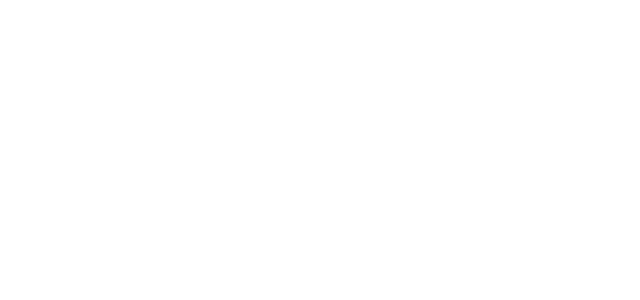
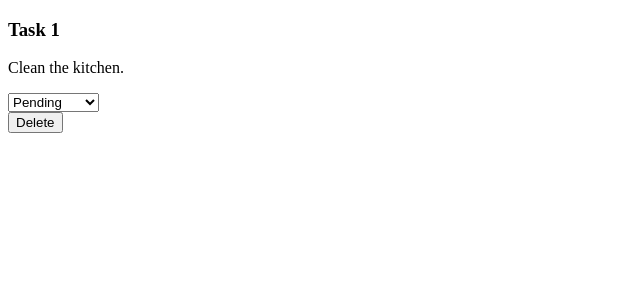
Before and after one commit to ScriptMang/lab9.3, a React (Vite) app: page / in a window 1280 px wide. Shown: the top 300 px of the page, without its empty margins (0-640 px from the left). Built offline with nearby package versions, Linux system fonts and the light colour scheme.

Commit message:
Add task-item component wip

```diff
--- a/src/App.tsx
+++ b/src/App.tsx
@@ -1,4 +1,9 @@
-// import { useState } from 'react'
+import type {TaskStatus} from './types/index.ts'
+import type {Task} from './types/index.ts'
+import type {TaskItemProps} from './types/index.ts'
+import  TaskItem from './components/TaskItem'
+
+import {useState} from 'react'
 import './App.css'
 
 // 1. Component Implementation:
@@ -24,10 +29,31 @@
 //  Implement proper event handling.
 
 
+
+
+
 function App() {
+  const [taskData, setTaskData] = useState<Task | null>({
+        id: "001",
+        title: "Task 1",
+        description: "Clean the kitchen.",
+        status: "pending",
+        priority: "low",
+        dueDate: "2/23/2026"
+  })
+
+  //  taskStatusHandler needs to change style of taskStatus dropdown
+  const taskStatusHandler = (taskId: string, newStatus: TaskStatus) => {
+    console.log("change task status style");
+  }
+
+  const removeTaskHandler = (taskId: string) => {
+    console.log("Remove a task");
+  }
+
   return (
     <>
-
+    <TaskItem task= {taskData} onStatusChange={taskStatusHandler} onDelete = {removeTaskHandler} />
     </>
   )
 }
--- a/src/components/TaskItem.tsx
+++ b/src/components/TaskItem.tsx
@@ -1,17 +1,8 @@
 import type {TaskItemProps} from './../types'
 
 
-  function(){
 
-
-  }
-
-
-
-function TaskItems({task, onStatusChange, onDelete}: TaskItemProps) {
-
-
-
+function TaskItem({task, onStatusChange, onDelete}: TaskItemProps) {
 
     return (
         <>
@@ -21,8 +12,8 @@
                 <p>{task.description}</p>
             </div>
             <div>
-                <select defaultValue={ task.Status} onChange={() => {
-                     return onStatusChange(
+                <select defaultValue={ task.status } onChange={() => {
+                     onStatusChange(
                         "3", "completed"
                      );
                 }}>
@@ -31,7 +22,7 @@
                     <option value="completed">Completed</option>
                 </select>
             </div>
-            <button>Delete</button>
+            <button onChange = {(e)=> {onDelete(e.target.value)}}>Delete</button>
         </div>
         <div>
             <span></span>
@@ -39,5 +30,6 @@
         </div>
         </>
     )
+}
 
-}
+export default TaskItem
--- a/src/types/index.ts
+++ b/src/types/index.ts
@@ -18,7 +18,7 @@
 
 
 export interface TaskItemProps {
-    tasks: Task[];
+    task: Task;
     onStatusChange: (taskId: string, newStatus: TaskStatus) => void;
     onDelete: (taskId: string) => void;
 }
```
Also changed, not shown: src/components/TaskList.tsx (+1 -26 lines).
